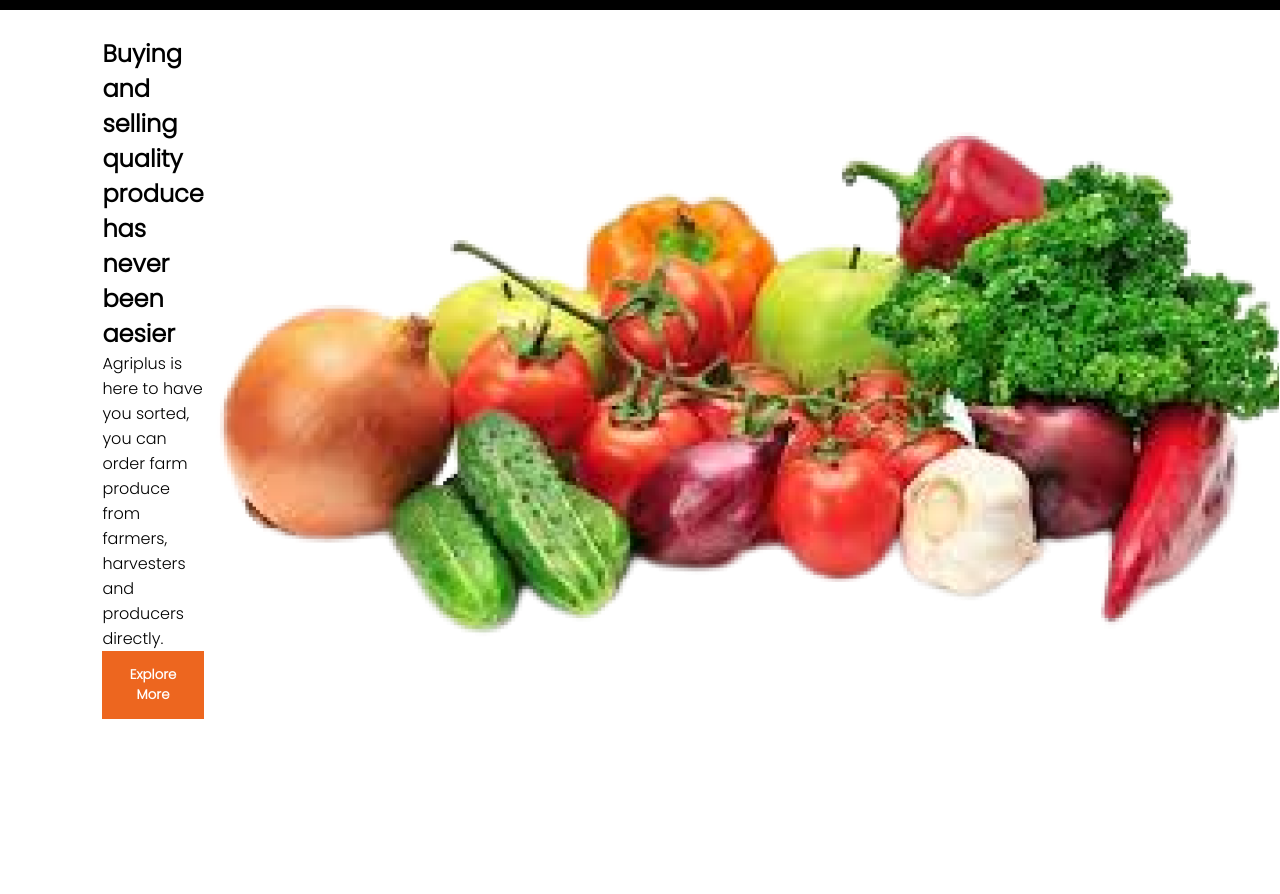
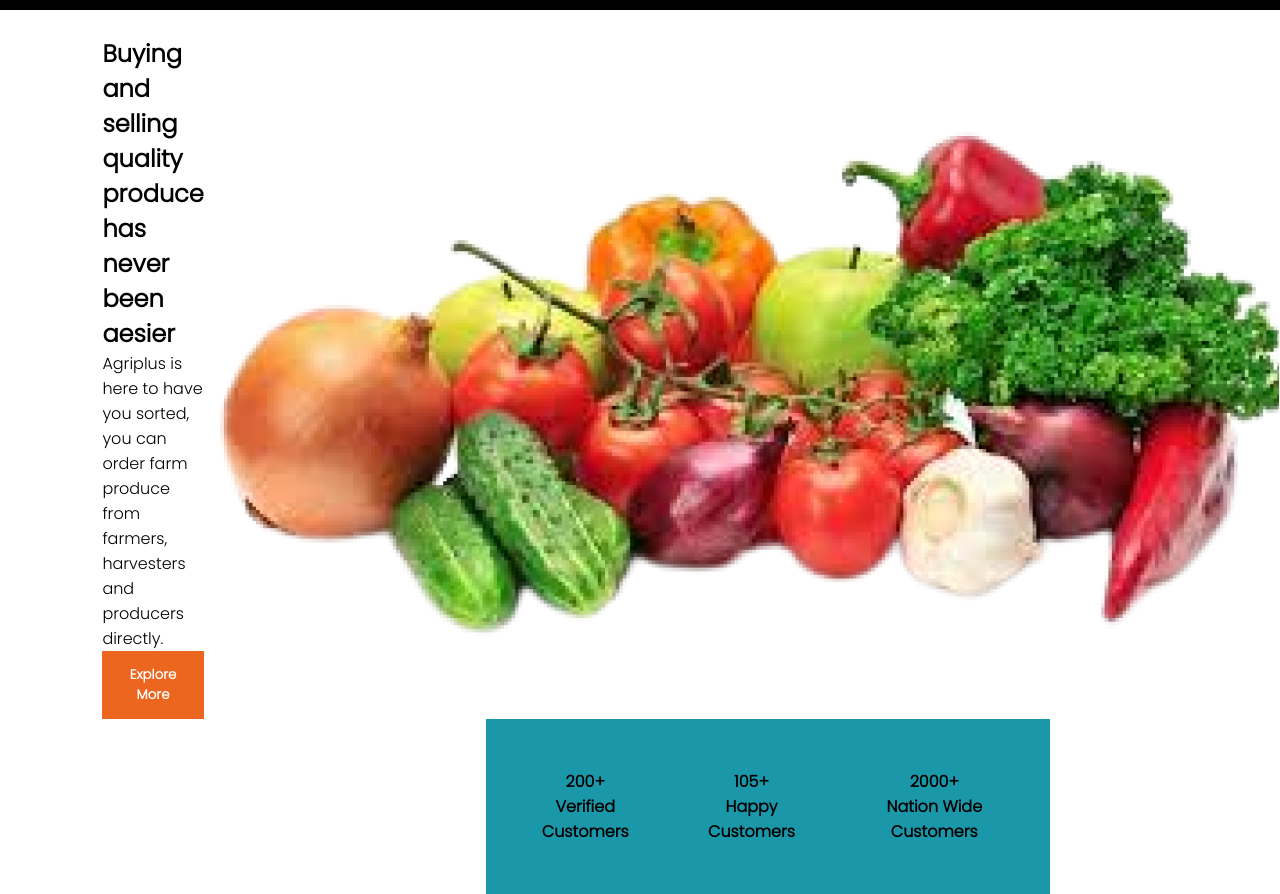
Before and after one commit to Andrew-Ochieng/Agriplus, a plain HTML site: page index.html in a window 1280 px wide. Shown: the part 86-980 px from the top of the page. Before the commit the page ends 830 px from the top, so only its background shows below. Drawn offline with Linux system fonts and the light colour scheme.

Commit message:
add customer-history section

```diff
--- a/assets/css/style.css
+++ b/assets/css/style.css
@@ -89,3 +89,23 @@ nav {
     width: 100%;
     height: 100%;
 }
+
+
+
+/* history-section */
+.history-container {
+    margin: -2% 18% 0% 38%;
+}
+
+.flex-history {
+    padding: 50px 30px;
+    display: flex;
+    flex-direction: row;
+    justify-content: space-between;
+    align-items: center;
+    text-align: center;
+    font-weight: bold;
+    gap: 2rem;
+    background-color: rgb(26, 151, 168);
+    box-shadow: 0px 6px gray;
+}
--- a/index.html
+++ b/index.html
@@ -56,5 +56,25 @@
         </div>
     </section>
 
+    <!--history-section-->
+    <section>
+        <div class="history-container">
+            <div class="flex-history">
+                <div id="card1">
+                    <p>200+</p>
+                    <p>Verified Customers</p>
+                </div>
+                <div id="card1">
+                    <p>105+</p>
+                    <p>Happy Customers</p>
+                </div>
+                <div id="card1">
+                    <p>2000+</p>
+                    <p>Nation Wide Customers</p>
+                </div>
+            </div>
+        </div>
+    </section>
+
 </body>
 </html>
```
Also changed, not shown: 1 other file.
